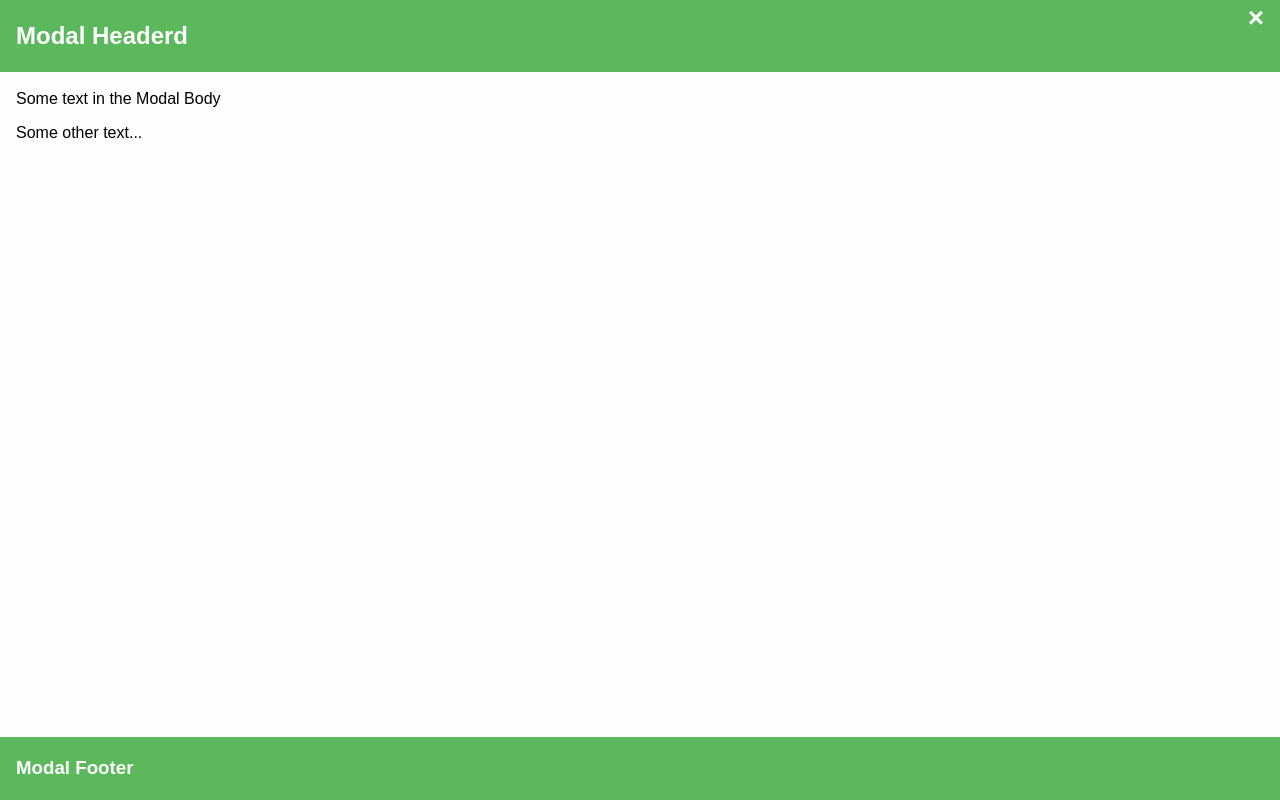
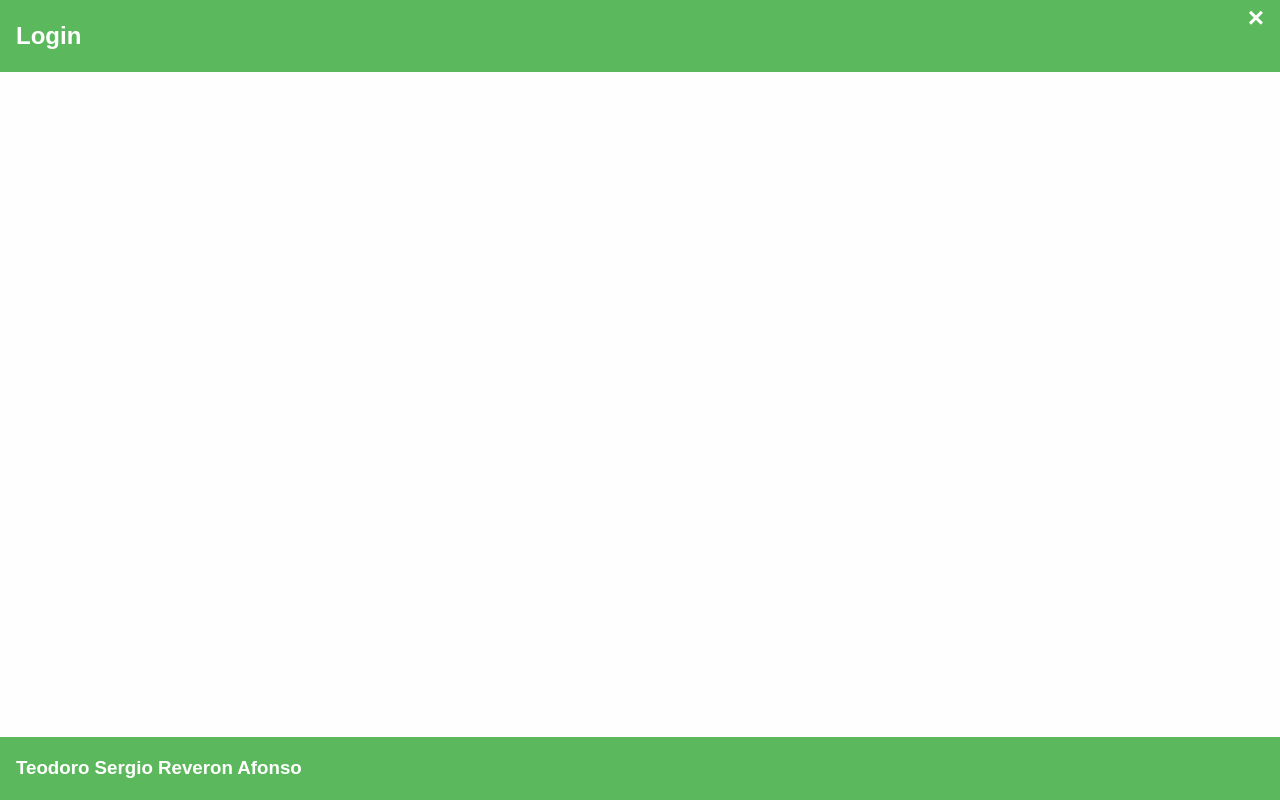
Before and after one commit to td11/DEW_ProyectoJuego, a plain HTML site: page index.html in a window 1280 px wide. Both pictures are taken after a click on the button "Login". Drawn offline with Linux system fonts and the light colour scheme.

Commit message:
Portatil
Primerisima subida del juego por un cambio no estipulado

```diff
--- a/CSS/estilos.css
+++ b/CSS/estilos.css
@@ -20,6 +20,11 @@ html {
     background-color: #000;
     overflow: hidden;
     position: relative;
+}
+
+.star-wars-intro p.intro-disclaimer{
+    width: 20%;
+    float: left;
 }
 
 .star-wars-intro p.intro-text {
--- a/CSS/starwarsintro.css
+++ b/CSS/starwarsintro.css
@@ -24,6 +24,9 @@ body, html{
   overflow: hidden;
   position: relative;
 }
+
+
+
 
 .star-wars-intro p.intro-text {
   position: relative;
--- a/JS/login.js
+++ b/JS/login.js
@@ -0,0 +1,2 @@
+var nombreusuario = "",
+    contraseña = "";
--- a/index.html
+++ b/index.html
@@ -14,16 +14,23 @@
     <!-- intro -->
     <div id="introduccion" class="star-wars-intro">
 
+        <p class="intro-disclaimer">
+                    Disclaimer
+                    Star Wars, the Star Wars logo, all names and pictures of Star Wars characters, vehicles, and any other Star Wars related items are registered trademarks and/or copyrights of Lucasfilm ltd or their respective trademark and copyright holders.
+                    This is an educational presentation for entertainment purposes only.
+        </p>
+
         <p class="intro-text">
             Hace poco tiempo, en una clase muy chunga...
         </p>
+
 
         <!-- Logo Image or Text goes in here -->
         <h2 class="main-logo">
             <img src="Sprites/Logo/starwars-logo.png">
         </h2>
 
-        <!-- All Scrolling Content Goes in here -->
+        <!-- Texto Scroll -->
         <div class="main-content">
 
             <div class="title-content">
@@ -53,14 +60,15 @@
         <div class="modal-content">
             <div class="modal-header">
                 <span class="close">&times;</span>
-                <h2>Modal Headerd</h2>
+                <h2>Login</h2>
             </div>
             <div class="modal-body">
-                <p>Some text in the Modal Body</p>
-                <p>Some other text...</p>
+                <form action="JS/login.js">
+
+                </form>
             </div>
             <div class="modal-footer">
-                <h3>Modal Footer</h3>
+                <h3>Teodoro Sergio Reveron Afonso</h3>
             </div>
         </div>
 
```
